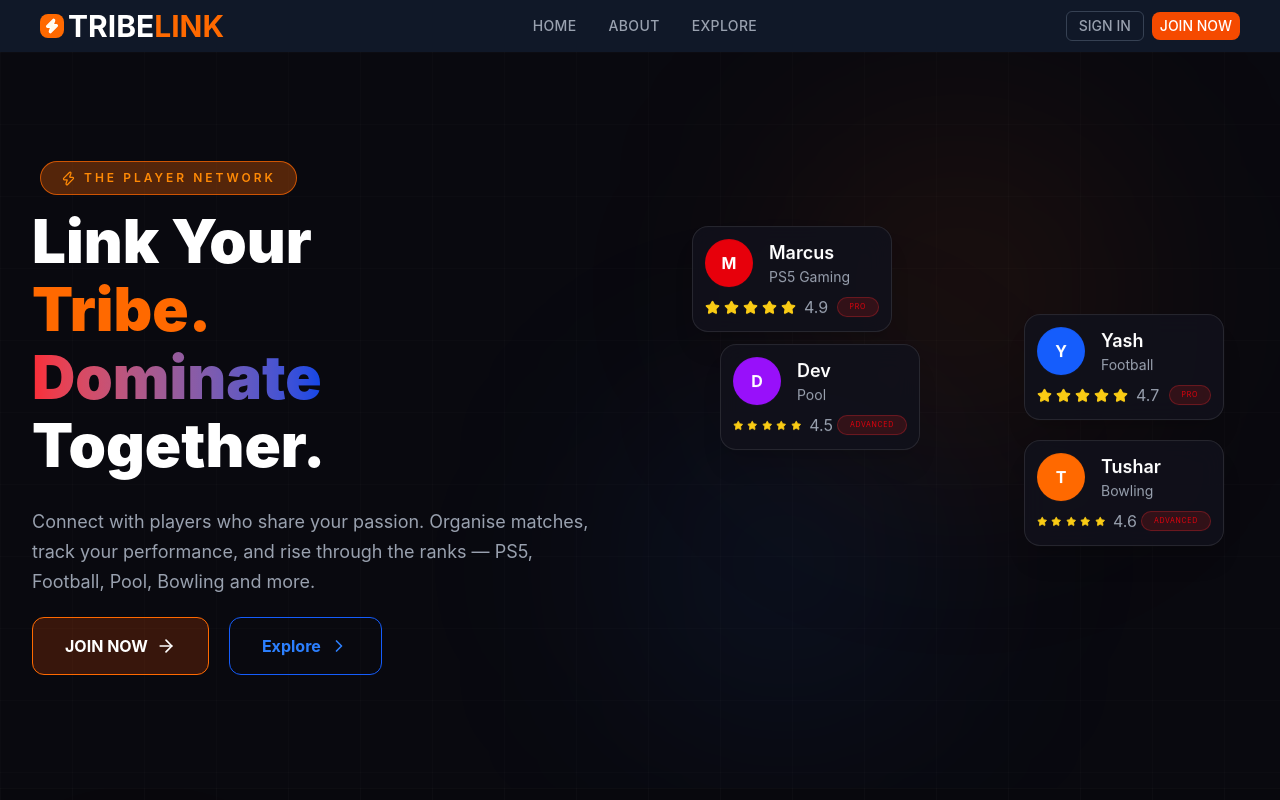
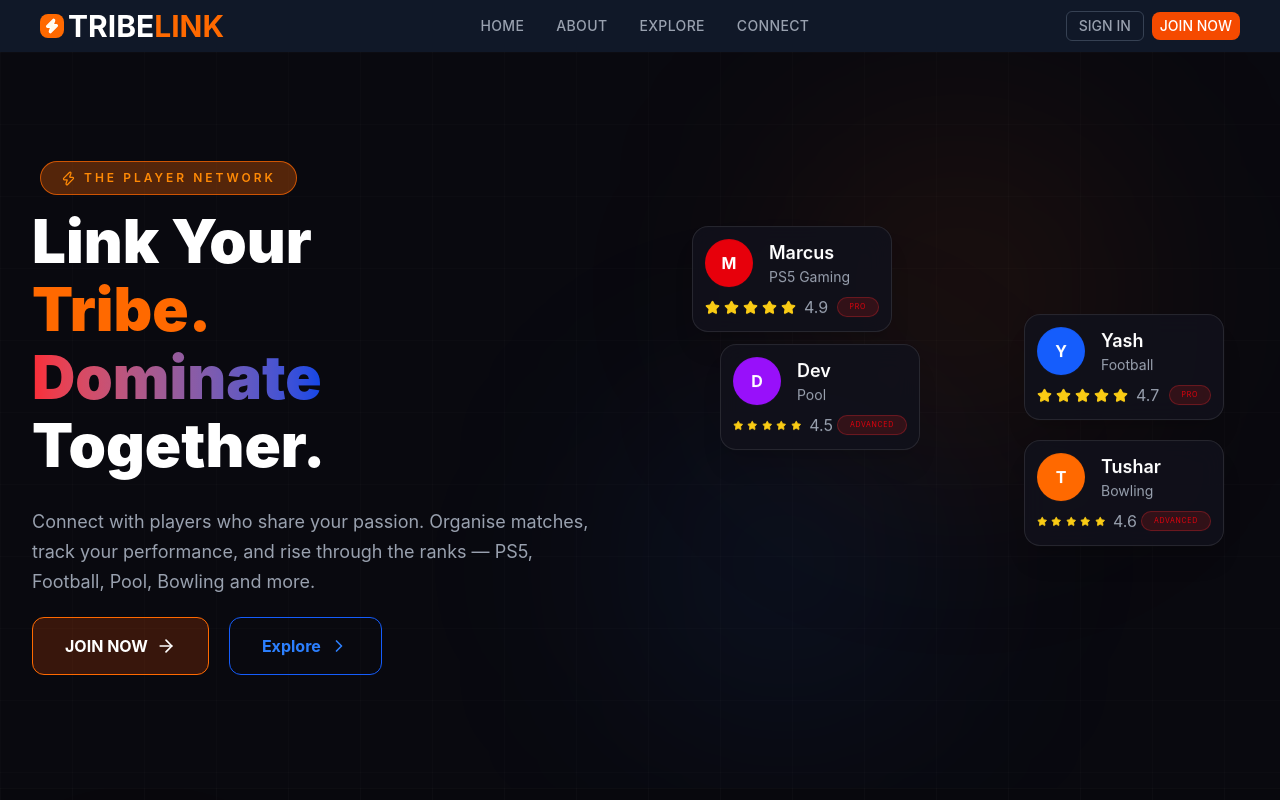
Before and after one commit to yashvardhannautiyal/TribeLink, a React (Vite) app in the folder Frontend/: page / in a window 1280 px wide. Shown: the top 800 px of the page. Built offline with nearby package versions, Linux system fonts and the light colour scheme.

Commit message:
updated Navbar

```diff
--- a/Frontend/src/components/Navbar/Navbar.jsx
+++ b/Frontend/src/components/Navbar/Navbar.jsx
@@ -32,6 +32,9 @@ const Navbar = () => {
 
           <Link to="/explore" className="hover:text-white transition">
             EXPLORE
+          </Link>
+          <Link to="#" className="hover:text-white transition">
+            CONNECT
           </Link>
         </div>
 
```
